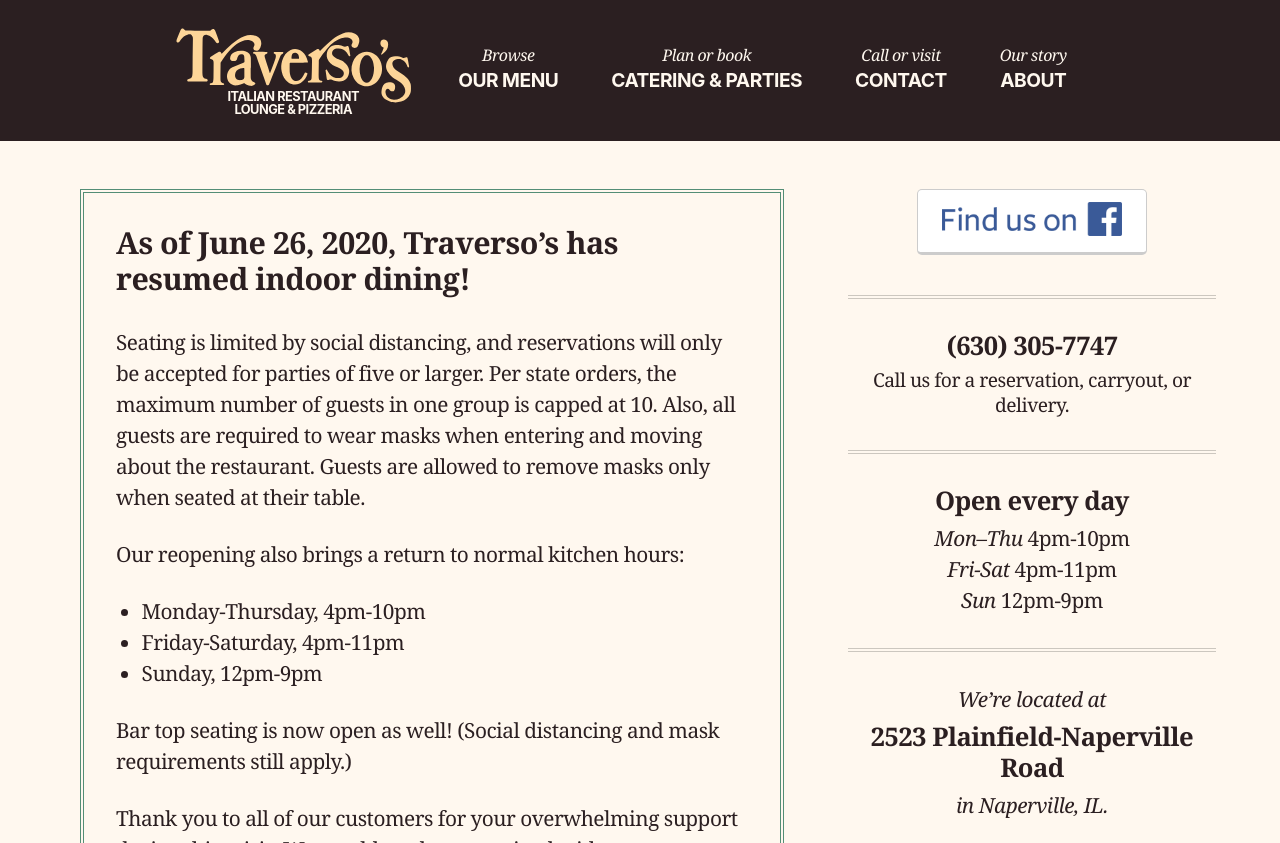
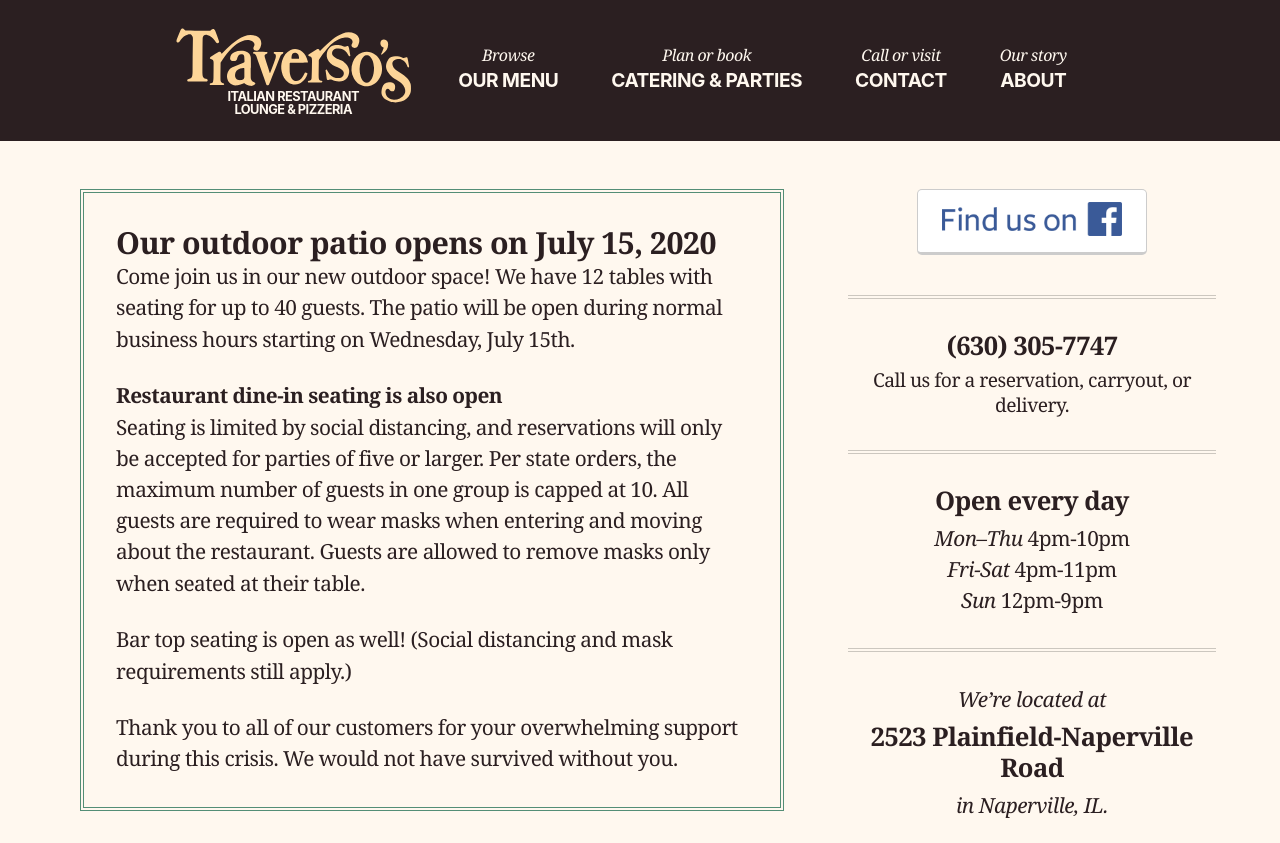
Before and after one commit to traversos/traversos.github.io, a Jekyll site: the page built from index.html, in a window 1280 px wide and 900 px high, cut to the strip 0-843 px from the top of the window. Built offline with Jekyll 4.4.1, drawn with Linux system fonts in a browser that asks for light colours; nearby versions of some CDN libraries.

Commit message:
Patio seating blurb

```diff
--- a/index.html
+++ b/index.html
@@ -5,23 +5,19 @@
 <section class="page-content home">
   <article class="main-column">
     <div class="notice">
-      <h1>As of June 26, 2020, Traverso’s has resumed indoor dining!</h1>
+      <h1 class="flush--bottom">Our outdoor patio opens on July 15, 2020</h1>
       <p>
+        Come join us in our new outdoor space! We have 12 tables with seating for up to 40 guests. The patio will be open during normal business hours starting on Wednesday, July 15th.
+      </p>
+      <p>
+        <strong>Restaurant dine-in seating is also open</strong><br>
         Seating is limited by social distancing, and reservations will only be accepted for parties of five or larger.
         Per state orders, the maximum number of guests in one group is capped at 10.
-        Also, all guests are required to wear masks when entering and moving about the restaurant.
+        All guests are required to wear masks when entering and moving about the restaurant.
         Guests are allowed to remove masks only when seated at their table.
       </p>
       <p>
-        Our reopening also brings a return to normal kitchen hours:
-      </p>
-      <ul>
-        <li>Monday-Thursday, 4pm-10pm</li>
-        <li>Friday-Saturday, 4pm-11pm</li>
-        <li>Sunday, 12pm-9pm</li>
-      </ul>
-      <p>
-        Bar top seating is now open as well! (Social distancing and mask requirements still apply.)
+        Bar top seating is open as well! (Social distancing and mask requirements still apply.)
       </p>
       <p class="flush--bottom">
         Thank you to all of our customers for your overwhelming support during this crisis. We would not have survived without you.
```
